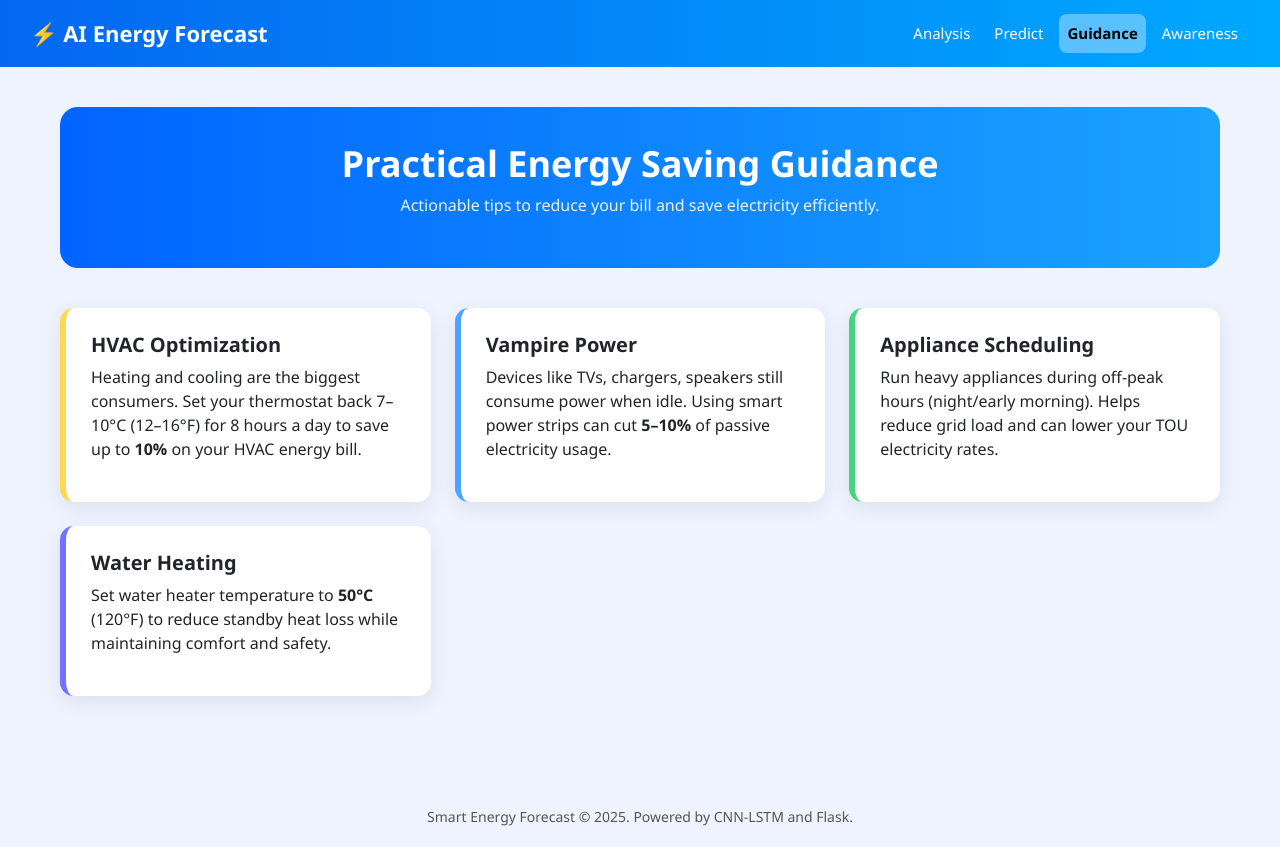
After one commit to Heer-05/energy-predictor-flask, a Flask app: page /guidance in a window 1280 px wide. The commit adds this page. Run offline with Flask 3, Linux system fonts and the light colour scheme; parts of the project's set-up code (start-up, migrations or seed data) failed here and were passed over; some libraries are stand-ins or nearby versions.

Commit message:
Energy predictor Flask app

```diff
--- a/app.py
+++ b/app.py
@@ -39,8 +39,8 @@ def make_input_array(temperature, humidity, wind_speed, hour, day_of_week):
         dtype=np.float32,
     )
 
-    sequence_30x7 = np.tile(base_features, (30, 1))  # (30,7)
-    input_data = sequence_30x7.reshape(1, 30, 7)     # (1,30,7)
+    sequence_30x7 = np.tile(base_features, (30, 1))  # (30, 7)
+    input_data = sequence_30x7.reshape(1, 30, 7)      # (1, 30, 7)
     return input_data
 
 
@@ -99,7 +99,26 @@ def index():
         prediction=prediction,
         error=error,
         form=form_defaults,
+        active_tab="predict",       # <-- for navbar highlight
     )
+
+
+@app.route("/guidance")
+def guidance():
+    # Just renders guidance.html; you already designed that page
+    return render_template("guidance.html", active_tab="guidance")
+
+
+@app.route("/analysis")
+def analysis():
+    # You can later turn this into render_template("analysis.html", active_tab="analysis")
+    return "<h1 style='text-align:center;margin-top:40px;'>Analysis Page Coming Soon</h1>"
+
+
+@app.route("/awareness")
+def awareness():
+    # Same here
+    return "<h1 style='text-align:center;margin-top:40px;'>Energy Awareness Page Coming Soon</h1>"
 
 
 # ---------- Optional: JSON API endpoint ----------
--- /dev/null
+++ b/templates/guidance.html
@@ -0,0 +1,193 @@
+<!DOCTYPE html>
+<html lang="en">
+<head>
+    <meta charset="UTF-8">
+    <title>Energy Saving Guidance</title>
+
+    <link rel="stylesheet"
+          href="https://cdn.jsdelivr.net/npm/bootstrap@5.3.2/dist/css/bootstrap.min.css">
+
+    <style>
+        body {
+            background: #eef3ff;
+            font-family: 'Segoe UI', sans-serif;
+        }
+
+        /* NAVBAR HOVER STYLE */
+        .navbar .nav-link {
+            color: #ffffff !important;
+            padding: 8px 18px;
+            margin: 0 4px;
+            border-radius: 8px;
+            transition: 0.25s ease-in-out;
+            font-size: 15px;
+            font-weight: 500;
+        }
+
+        .navbar .nav-link:hover {
+            background: rgba(255, 255, 255, 0.22);
+            color: #ffffff !important;
+            transform: translateY(-2px);
+        }
+
+        .navbar .nav-link.active {
+            background: rgba(255, 255, 255, 0.35) !important;
+            color: #000 !important;
+            font-weight: 600;
+        }
+
+        /* Page Wrapper */
+        .wrapper {
+            width: 100%;
+            padding: 40px 60px;
+            box-sizing: border-box;
+        }
+
+        /* Blue Header */
+        .header-box {
+            background: linear-gradient(90deg, #0164ff, #1aa3ff);
+            padding: 35px;
+            border-radius: 18px;
+            color: white;
+            text-align: center;
+            margin-bottom: 40px;
+        }
+
+        .header-box h2 {
+            font-size: 36px;
+            font-weight: 800;
+        }
+
+        .header-box p {
+            font-size: 16px;
+            opacity: 0.9;
+        }
+
+        /* Each Info Card */
+        .info-card {
+            background: #fff;
+            border-radius: 14px;
+            padding: 25px;
+            box-shadow: 0 6px 20px rgba(0,0,0,0.08);
+            border-left: 6px solid #ffd84d;
+            transition: 0.2s;
+        }
+
+        .info-card:hover {
+            transform: translateY(-4px);
+            box-shadow: 0 12px 28px rgba(0,0,0,0.1);
+        }
+
+        footer {
+            margin-top: 50px;
+            text-align: center;
+            font-size: 14px;
+            padding: 20px;
+            color: #555;
+        }
+    </style>
+</head>
+
+<body>
+
+<!-- NAV BAR -->
+<nav class="navbar navbar-expand-lg"
+     style="background: linear-gradient(90deg, #0467f1, #00a9ff); padding: 12px 30px;">
+    <a class="navbar-brand text-white fw-bold" href="/"
+       style="font-size: 22px;">
+        ⚡ AI Energy Forecast
+    </a>
+
+    <button class="navbar-toggler" type="button" data-bs-toggle="collapse"
+            data-bs-target="#navbarNav" aria-controls="navbarNav"
+            aria-expanded="false" aria-label="Toggle navigation">
+        <span class="navbar-toggler-icon"></span>
+    </button>
+
+    <div class="collapse navbar-collapse" id="navbarNav">
+        <ul class="navbar-nav ms-auto">
+            <li class="nav-item">
+                <a class="nav-link {% if active_tab=='analysis' %}active{% endif %}"
+                   href="/analysis">Analysis</a>
+            </li>
+
+            <li class="nav-item">
+                <a class="nav-link {% if active_tab=='predict' %}active{% endif %}"
+                   href="/">Predict</a>
+            </li>
+
+            <li class="nav-item">
+                <a class="nav-link {% if active_tab=='guidance' %}active{% endif %}"
+                   href="/guidance">Guidance</a>
+            </li>
+
+            <li class="nav-item">
+                <a class="nav-link {% if active_tab=='awareness' %}active{% endif %}"
+                   href="/awareness">Awareness</a>
+            </li>
+        </ul>
+    </div>
+</nav>
+
+<!-- CONTENT -->
+<div class="wrapper">
+
+    <div class="header-box">
+        <h2>Practical Energy Saving Guidance</h2>
+        <p>Actionable tips to reduce your bill and save electricity efficiently.</p>
+    </div>
+
+    <div class="row g-4">
+
+        <div class="col-md-4">
+            <div class="info-card">
+                <h5><b>HVAC Optimization</b></h5>
+                <p>
+                    Heating and cooling are the biggest consumers.
+                    Set your thermostat back 7–10°C (12–16°F) for 8 hours a day
+                    to save up to <b>10%</b> on your HVAC energy bill.
+                </p>
+            </div>
+        </div>
+
+        <div class="col-md-4">
+            <div class="info-card" style="border-left-color:#4da3ff;">
+                <h5><b>Vampire Power</b></h5>
+                <p>
+                    Devices like TVs, chargers, speakers still consume power when idle.
+                    Using smart power strips can cut <b>5–10%</b> of passive electricity usage.
+                </p>
+            </div>
+        </div>
+
+        <div class="col-md-4">
+            <div class="info-card" style="border-left-color:#45d57c;">
+                <h5><b>Appliance Scheduling</b></h5>
+                <p>
+                    Run heavy appliances during off-peak hours (night/early morning).
+                    Helps reduce grid load and can lower your TOU electricity rates.
+                </p>
+            </div>
+        </div>
+
+        <div class="col-md-4">
+            <div class="info-card" style="border-left-color:#6f73ff;">
+                <h5><b>Water Heating</b></h5>
+                <p>
+                    Set water heater temperature to <b>50°C</b> (120°F) to reduce
+                    standby heat loss while maintaining comfort and safety.
+                </p>
+            </div>
+        </div>
+
+    </div>
+
+</div>
+
+<footer>
+    Smart Energy Forecast © 2025. Powered by CNN-LSTM and Flask.
+</footer>
+
+<script src="https://cdn.jsdelivr.net/npm/bootstrap@5.3.2/dist/js/bootstrap.bundle.min.js"></script>
+</body>
+</html>
```
Also changed, not shown: templates/index.html (+78 -1 lines).
